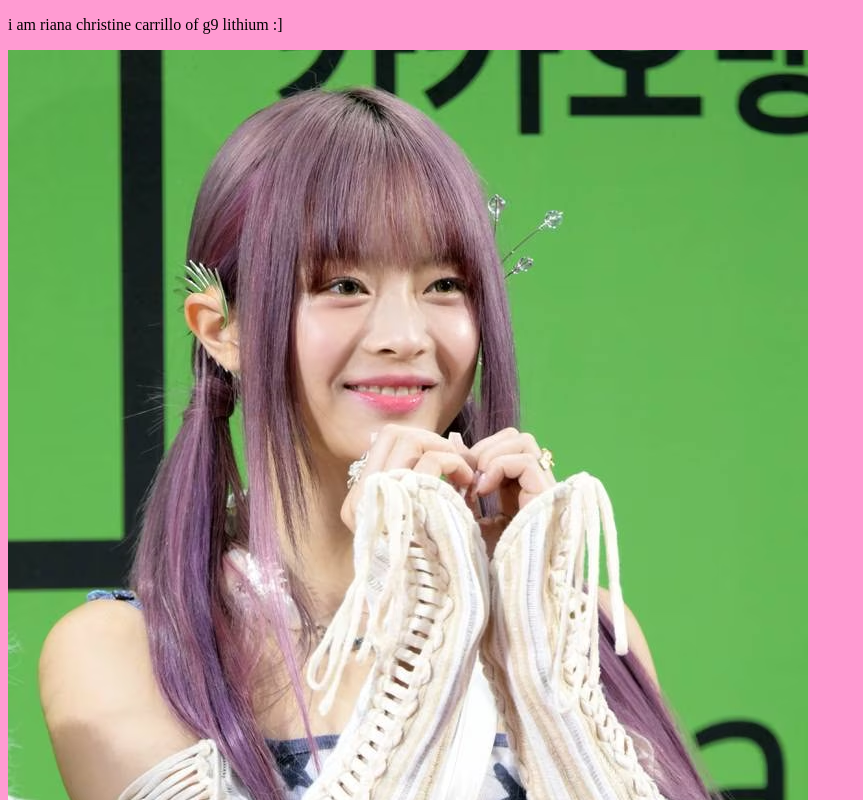
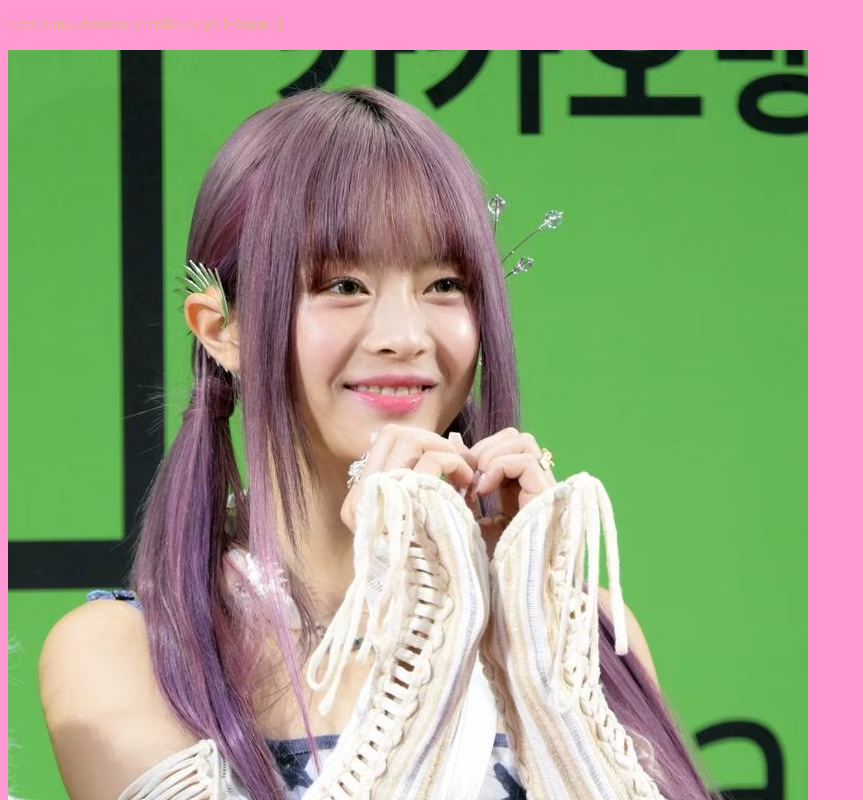
Before and after one commit to rc-carrillooo/Carrillo_Sandbox, a plain HTML site: page index.html in a window 1280 px wide. Shown: the top 800 px of the page, without its empty margins (0-863 px from the left). Drawn offline with Linux system fonts and the light colour scheme.

Commit message:
Add files via upload

```diff
--- a/index.html
+++ b/index.html
@@ -1,7 +1,7 @@
 <!DOCTYPE html>
 <html>
     <body style="background-color: rgb(255, 155, 210);">
-        <p style="color: black">
+        <p style="color: burlywood;">
             i am riana christine carrillo of g9 lithium :]
         </p>
         <img src="hanni.avif" >
```
